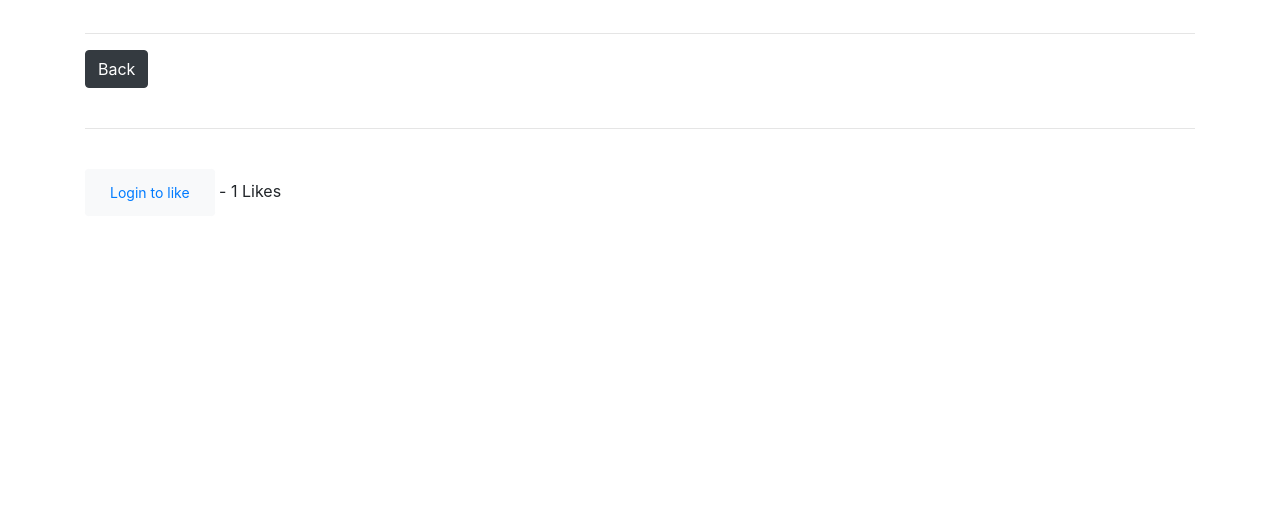
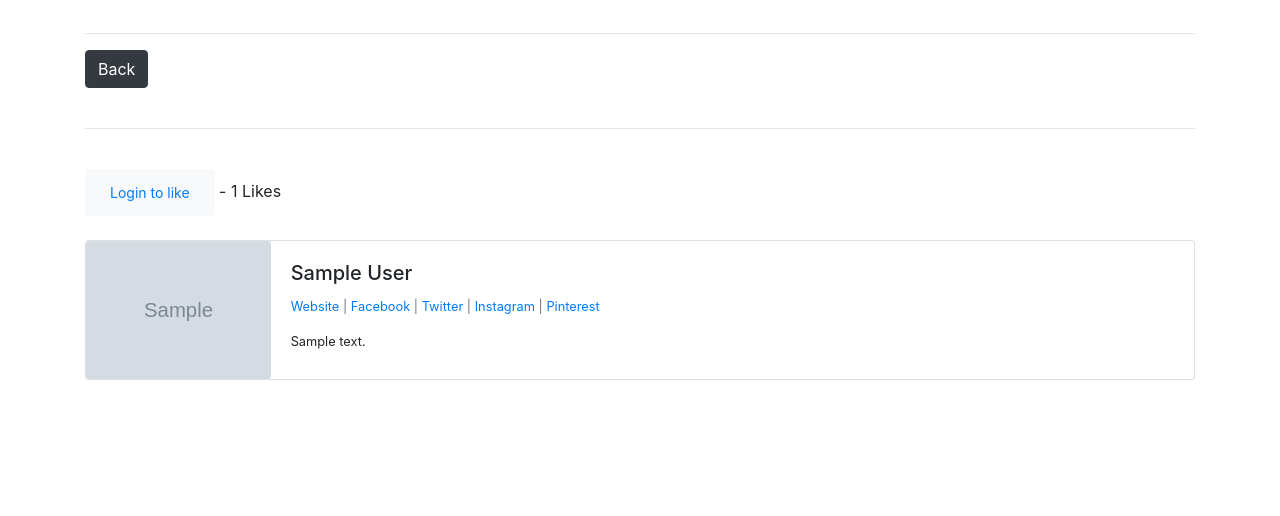
Before and after one commit to Jnaesi/theblogpp4, a Django app: page /article/1 in a window 1280 px wide. Shown: the part 572-1088 px from the top of the page. Before the commit the page ends 773 px from the top, so only its background shows below. Run offline with Django 3.2, Linux system fonts and the light colour scheme; tables that the repository leaves empty hold one stand-in row (values such as "Sample post"); grey boxes marked "Sample" are stand-in pictures; some libraries are stand-ins or nearby versions.

Commit message:
add profile pics and social media links

```diff
--- a/members/templates/registration/edit_profile.html
+++ b/members/templates/registration/edit_profile.html
@@ -6,6 +6,9 @@
 
 <h1>Edit Settings...</h1>
 <br/><br/>
+
+Profile Bio:
+{{ user.profile.bio }}
 
 <br/><br/>
 
--- a/theblog/admin.py
+++ b/theblog/admin.py
@@ -1,7 +1,8 @@
 from django.contrib import admin
-from .models import Post, Category
+from .models import Post, Category, Profile
 
 # Register your models here.
 
 admin.site.register(Post)
 admin.site.register(Category)
+admin.site.register(Profile)
--- a/theblog/models.py
+++ b/theblog/models.py
@@ -15,6 +15,19 @@ class Category(models.Model):
     def get_absolute_url(self):
         #return reverse('article-detail', args=(str(self.id)) )
         return reverse('home')
+
+class Profile(models.Model):
+	user = models.OneToOneField(User, null=True, on_delete=models.CASCADE)
+	bio = models.TextField()
+	profile_pic = models.ImageField(null=True, blank=True, upload_to="images/profile/")
+	website_url = models.CharField(max_length=255, null=True, blank=True)
+	facebook_url = models.CharField(max_length=255, null=True, blank=True)
+	twitter_url = models.CharField(max_length=255, null=True, blank=True)
+	instagram_url = models.CharField(max_length=255, null=True, blank=True)
+	pinterest_url = models.CharField(max_length=255, null=True, blank=True)
+
+	def __str__(self):
+		return str(self.user)
 
 class Post(models.Model):
     title = models.CharField(max_length=255)
--- a/theblog/templates/article_details.html
+++ b/theblog/templates/article_details.html
@@ -1,4 +1,5 @@
 {% extends 'base.html' %}
+{% load static %}
 {% block title%}{{ post.title_tag }}{% endblock%}
 
 {% block content%}
@@ -53,5 +54,63 @@
         - {{ total_likes }} Likes
 </form>
 
+<br/>
+<div class="card mb-3">
+  <div class="row no-gutters">
+    <div class="col-md-2">
+{% if post.author.profile.profile_pic %}
+        <img src="{{ post.author.profile.profile_pic.url }}" class="card-img">
+{% else %}
+<img src="{% static 'theblog/images/default_profile_pic.png' %}" class="card-img">
+{% endif %}
+    </div>
+    <div class="col-md-10">
+      <div class="card-body">
+        <h5 class="card-title">
+        	{{ post.author.first_name }}
+			{{ post.author.last_name }}
+		</h5>
+
+<p class="small text-muted">
+
+	{% if post.author.profile.website_url %}
+		 <a href="{{ post.author.profile.website_url }}">  Website</a>
+	{% endif %}
+
+
+	{% if post.author.profile.facebook_url %}
+		 | <a href="{{ post.author.profile.facebook_url }}">Facebook</a>
+	{% endif %}
+
+
+	{% if post.author.profile.twitter_url %}
+		| <a href="{{ post.author.profile.twitter_url }}">Twitter</a>
+	{% endif %}
+
+
+	{% if post.author.profile.instagram_url %}
+		| <a href="{{ post.author.profile.instagram_url }}">Instagram</a>
+	{% endif %}
+
+
+	{% if post.author.profile.pinterest_url %}
+		| <a href="{{ post.author.profile.pinterest_url }}">Pinterest</a>
+	{% endif %}
+
+</p>
+
+
+        <small><p class="card-text">
+        	{{ post.author.profile.bio }}
+        </p></small>
+
+      </div>
+    </div>
+  </div>
+</div>
+
+<br/>
+
+<br/><br/><br/><br/>
 
 {% endblock %}
--- a/theblog/templates/base.html
+++ b/theblog/templates/base.html
@@ -4,6 +4,8 @@
     <!-- Required meta tags -->
     <meta charset="utf-8">
     <meta name="viewport" content="width=device-width, initial-scale=1, shrink-to-fit=no">
+
+    <!-- CSS -->
 
     <!-- Bootstrap CSS -->
     <link rel="stylesheet" href="https://cdn.jsdelivr.net/npm/bootstrap@4.4.1/dist/css/bootstrap.min.css" integrity="sha384-Vkoo8x4CGsO3+Hhxv8T/Q5PaXtkKtu6ug5TOeNV6gBiFeWPGFN9MuhOf23Q9Ifjh" crossorigin="anonymous">
```
Also changed, not shown: ablog/static/theblog/images/default_profile_pic.png (added), theblog/migrations/0010_auto_20221031_1228.py (added), theblog/migrations/0011_auto_20221031_1233.py (added).
